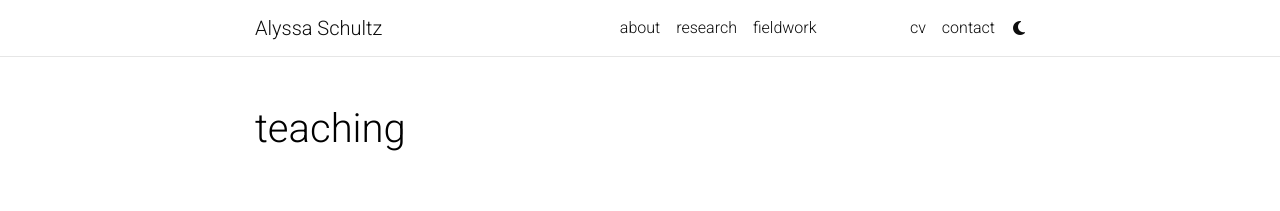
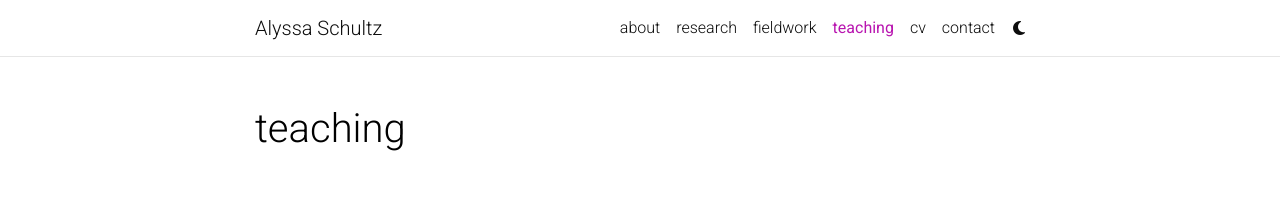
Before and after one commit to alyssaschultz/alyssaschultz.github.io, a Jekyll site: the page built from _pages/teaching.md, in a window 1280 px wide. Shown: the top 211 px of the page. Built offline with Jekyll 4.4.1, drawn with Linux system fonts in a browser that asks for light colours; full-size pictures stand in for the smaller copies a plugin makes; comment, search, counter and statistics services are not loaded; a style sheet for code colours, icons or effects is not loaded.

Commit message:
Update _themes.scss

```diff
--- a/_sass/_themes.scss
+++ b/_sass/_themes.scss
@@ -7,7 +7,7 @@
   --global-code-bg-color: #{$code-bg-color-light};
   --global-text-color: #{$black-color};
   --global-text-color-light: #{$grey-color};
-  --global-theme-color: #{$white-color};
+  --global-theme-color: #{$purple-color};
   --global-hover-color: #{$purple-color};
   --global-hover-text-color: #{$white-color};
   --global-footer-bg-color: #{$grey-color-dark};
@@ -52,7 +52,7 @@
   --global-code-bg-color: #{$code-bg-color-dark};
   --global-text-color: #{$grey-color-light};
   --global-text-color-light: #{$grey-color-light};
-  --global-theme-color: #{$white-color};
+  --global-theme-color: #{$cyan-color};
   --global-hover-color: #{$cyan-color};
   --global-hover-text-color: #{$white-color};
   --global-footer-bg-color: #{$grey-color-light};
```
